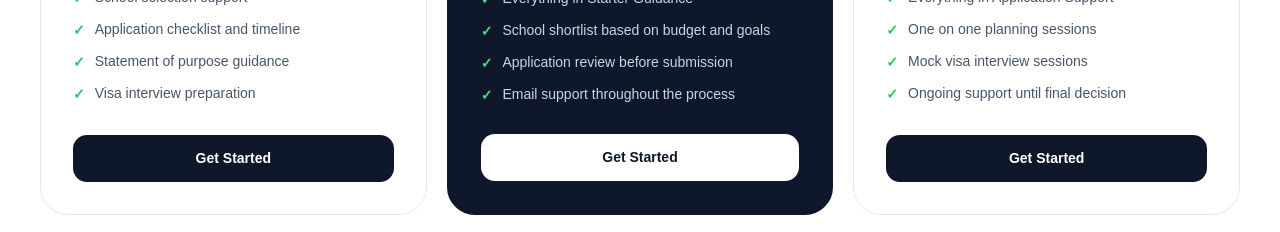
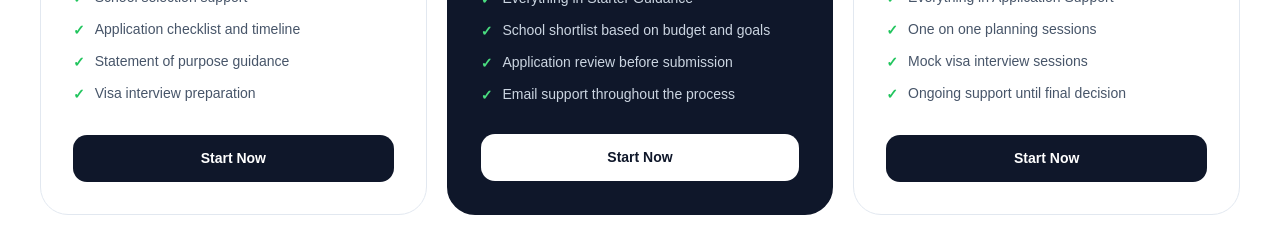
Before and after one commit to EstherAuma97/estel-website, a Next.js app: page / in a window 1280 px wide. Shown: the part 2400-2632 px from the top of the page. Built offline with nearby package versions, Linux system fonts and the light colour scheme.

Commit message:
Add Stripe links to service cards

```diff
--- a/app/page.tsx
+++ b/app/page.tsx
@@ -33,7 +33,9 @@ export default function EstelWebsite() {
   useEffect(() => {
     if (!statsRef.current) return;
     const observer = new IntersectionObserver(
-      ([entry]) => { if (entry.isIntersecting) setStatsVisible(true); },
+      ([entry]) => {
+        if (entry.isIntersecting) setStatsVisible(true);
+      },
       { threshold: 0.3 }
     );
     observer.observe(statsRef.current);
@@ -53,22 +55,26 @@ export default function EstelWebsite() {
   const needs = [
     {
       title: "Choosing the right schools",
-      note: "We help you identify programs that fit your goals, budget, and long term direction so your application strategy starts from the right foundation.",
+      note:
+        "We help you identify programs that fit your goals, budget, and long term direction so your application strategy starts from the right foundation.",
       icon: "🎓",
     },
     {
       title: "Understanding the application process",
-      note: "We break down each stage so you know what schools typically ask for and how to stay organized from inquiry to submission.",
+      note:
+        "We break down each stage so you know what schools typically ask for and how to stay organized from inquiry to submission.",
       icon: "📋",
     },
     {
       title: "Preparing strong documents",
-      note: "We guide you in shaping personal statements and supporting materials so your application feels clear, focused, and professional.",
+      note:
+        "We guide you in shaping personal statements and supporting materials so your application feels clear, focused, and professional.",
       icon: "✍️",
     },
     {
       title: "Getting ready for the visa interview",
-      note: "We help you prepare with practical guidance, common question preparation, and a clearer understanding of what to expect.",
+      note:
+        "We help you prepare with practical guidance, common question preparation, and a clearer understanding of what to expect.",
       icon: "🛂",
     },
   ];
@@ -78,6 +84,7 @@ export default function EstelWebsite() {
       title: "Starter Guidance",
       price: "$149",
       tagline: "Perfect to get started",
+      paymentLink: "https://buy.stripe.com/8x24gy6bd1qg3Hx2Tr4Vy01",
       items: [
         "School selection support",
         "Application checklist and timeline",
@@ -90,6 +97,7 @@ export default function EstelWebsite() {
       price: "$349",
       tagline: "Most students choose this",
       featured: true,
+      paymentLink: "https://buy.stripe.com/fZu5kC5796KA91R8dL4Vy02",
       items: [
         "Everything in Starter Guidance",
         "School shortlist based on budget and goals",
@@ -101,6 +109,7 @@ export default function EstelWebsite() {
       title: "Full Support",
       price: "$799",
       tagline: "Complete end-to-end guidance",
+      paymentLink: "https://buy.stripe.com/28E8wOczB8SI5PF8dL4Vy03",
       items: [
         "Everything in Application Support",
         "One on one planning sessions",
@@ -125,17 +134,20 @@ export default function EstelWebsite() {
 
   const testimonials = [
     {
-      quote: "Estel helped me understand the whole application process from scratch. I felt so much more confident going into my visa interview.",
+      quote:
+        "Estel helped me understand the whole application process from scratch. I felt so much more confident going into my visa interview.",
       name: "Sylvia O.",
       origin: "Kenya to Indiana University",
     },
     {
-      quote: "The school selection guidance alone saved me so much time and confusion. I knew exactly where to apply and why.",
+      quote:
+        "The school selection guidance alone saved me so much time and confusion. I knew exactly where to apply and why.",
       name: "Taylor M.",
       origin: "Kenya to Missouri State",
     },
     {
-      quote: "I was overwhelmed before reaching out. The structured process made everything feel manageable and clear.",
+      quote:
+        "I was overwhelmed before reaching out. The structured process made everything feel manageable and clear.",
       name: "Florence S.",
       origin: "Kenya to Arizona State",
     },
@@ -167,22 +179,26 @@ export default function EstelWebsite() {
   const whyUsaPoints = [
     {
       title: "Wide range of programs",
-      text: "The United States offers a broad selection of Master's programs across fields, allowing students to choose options that align closely with their academic and career goals.",
+      text:
+        "The United States offers a broad selection of Master's programs across fields, allowing students to choose options that align closely with their academic and career goals.",
       icon: "🏛️",
     },
     {
       title: "Research and professional opportunities",
-      text: "Many programs provide strong research exposure, practical learning, and industry connections that can shape long term career growth.",
+      text:
+        "Many programs provide strong research exposure, practical learning, and industry connections that can shape long term career growth.",
       icon: "🔬",
     },
     {
       title: "Flexible pathways",
-      text: "Students often have more room to tailor their studies, build specialized skills, and explore career directions through electives, internships, and campus resources.",
+      text:
+        "Students often have more room to tailor their studies, build specialized skills, and explore career directions through electives, internships, and campus resources.",
       icon: "🗺️",
     },
     {
       title: "Strong outcomes for high demand fields",
-      text: "For students in STEM and other high demand professional programs, the U.S. can offer valuable opportunities for extended work experience after graduation.",
+      text:
+        "For students in STEM and other high demand professional programs, the U.S. can offer valuable opportunities for extended work experience after graduation.",
       icon: "📈",
     },
   ];
@@ -359,7 +375,6 @@ export default function EstelWebsite() {
         }
       `}</style>
 
-      {/* Mobile Menu */}
       {mobileMenuOpen && (
         <div className="mobile-menu">
           <button
@@ -389,7 +404,6 @@ export default function EstelWebsite() {
         </div>
       )}
 
-      {/* Header */}
       <header
         style={{
           position: "sticky",
@@ -449,12 +463,10 @@ export default function EstelWebsite() {
         </div>
       </header>
 
-      {/* Hero */}
       <section id="home" style={{ background: "linear-gradient(180deg, #f8fafc 0%, #ffffff 60%)", borderBottom: "1px solid #f1f5f9" }}>
         <div style={{ maxWidth: 1200, margin: "0 auto", padding: "64px 24px 80px" }}>
           <div style={{ display: "grid", gap: 48, alignItems: "start" }}>
-            <div style={{ display: "grid", gridTemplateColumns: "minmax(0,1fr) minmax(0,1fr)", gap: 48, alignItems: "center" }}
-                 className="hero-grid">
+            <div style={{ display: "grid", gridTemplateColumns: "minmax(0,1fr) minmax(0,1fr)", gap: 48, alignItems: "center" }} className="hero-grid">
               <style>{`@media(max-width:768px){.hero-grid{grid-template-columns:1fr!important}}`}</style>
               <div className="animate-fade-up">
                 <div className="hero-badge">
@@ -533,7 +545,6 @@ export default function EstelWebsite() {
         </div>
       </section>
 
-      {/* Stats Bar */}
       <div ref={statsRef} style={{ background: "#0f172a", padding: "40px 24px" }}>
         <div style={{ maxWidth: 1200, margin: "0 auto", display: "grid", gridTemplateColumns: "repeat(auto-fit, minmax(140px, 1fr))", gap: 24 }}>
           {stats.map((stat, i) => (
@@ -549,7 +560,6 @@ export default function EstelWebsite() {
         </div>
       </div>
 
-      {/* Why USA */}
       <section id="why-usa" style={{ background: "#0f172a", color: "white", padding: "80px 24px" }}>
         <div style={{ maxWidth: 1200, margin: "0 auto" }}>
           <div style={{ maxWidth: 640, marginBottom: 48 }}>
@@ -578,7 +588,6 @@ export default function EstelWebsite() {
         </div>
       </section>
 
-      {/* Why Estel */}
       <section style={{ padding: "80px 24px", background: "#f8fafc" }}>
         <div style={{ maxWidth: 1200, margin: "0 auto" }}>
           <div style={{ display: "grid", gridTemplateColumns: "repeat(auto-fit, minmax(280px, 1fr))", gap: 24, alignItems: "stretch" }}>
@@ -609,7 +618,6 @@ export default function EstelWebsite() {
         </div>
       </section>
 
-      {/* Services */}
       <section id="services" style={{ padding: "80px 24px", background: "white" }}>
         <div style={{ maxWidth: 1200, margin: "0 auto" }}>
           <div style={{ maxWidth: 600, marginBottom: 48 }}>
@@ -662,7 +670,9 @@ export default function EstelWebsite() {
                 </ul>
 
                 <a
-                  href="mailto:consultingestel@gmail.com?subject=Estel%20Global%20Education%20Inquiry"
+                  href={service.paymentLink}
+                  target="_blank"
+                  rel="noopener noreferrer"
                   style={{
                     display: "block",
                     textAlign: "center",
@@ -676,7 +686,7 @@ export default function EstelWebsite() {
                     transition: "all 0.2s ease",
                   }}
                 >
-                  Get Started
+                  Start Now
                 </a>
               </div>
             ))}
@@ -691,7 +701,6 @@ export default function EstelWebsite() {
         </div>
       </section>
 
-      {/* How It Works + About */}
       <section id="how-it-works" style={{ padding: "80px 24px", background: "#f8fafc" }}>
         <div style={{ maxWidth: 1200, margin: "0 auto" }}>
           <div style={{ display: "grid", gridTemplateColumns: "repeat(auto-fit, minmax(300px, 1fr))", gap: 48, alignItems: "start" }}>
@@ -748,7 +757,6 @@ export default function EstelWebsite() {
         </div>
       </section>
 
-      {/* Testimonials */}
       <section style={{ padding: "80px 24px", background: "white" }}>
         <div style={{ maxWidth: 1200, margin: "0 auto" }}>
           <div style={{ textAlign: "center", marginBottom: 48 }}>
@@ -780,7 +788,6 @@ export default function EstelWebsite() {
         </div>
       </section>
 
-      {/* Trust + Disclaimer */}
       <section style={{ padding: "60px 24px", background: "#f8fafc" }}>
         <div style={{ maxWidth: 1200, margin: "0 auto" }}>
           <div style={{ display: "grid", gridTemplateColumns: "repeat(auto-fit, minmax(300px, 1fr))", gap: 24 }}>
@@ -819,7 +826,6 @@ export default function EstelWebsite() {
         </div>
       </section>
 
-      {/* FAQ */}
       <section id="faq" style={{ padding: "80px 24px", background: "white" }}>
         <div style={{ maxWidth: 800, margin: "0 auto" }}>
           <span className="section-label">FAQ</span>
@@ -856,7 +862,6 @@ export default function EstelWebsite() {
         </div>
       </section>
 
-      {/* CTA / Contact */}
       <section id="contact" style={{ background: "#0f172a", padding: "80px 24px" }}>
         <div style={{ maxWidth: 700, margin: "0 auto", textAlign: "center" }}>
           <span style={{ display: "inline-block", background: "rgba(255,255,255,0.08)", border: "1px solid rgba(255,255,255,0.12)", borderRadius: 100, padding: "6px 16px", fontSize: 12, fontWeight: 600, letterSpacing: "0.1em", textTransform: "uppercase", color: "#94a3b8", marginBottom: 24 }}>
@@ -884,7 +889,6 @@ export default function EstelWebsite() {
         </div>
       </section>
 
-      {/* Footer */}
       <footer style={{ background: "#080f1c", borderTop: "1px solid rgba(255,255,255,0.06)", padding: "32px 24px" }}>
         <div style={{ maxWidth: 1200, margin: "0 auto", display: "flex", flexWrap: "wrap", justifyContent: "space-between", alignItems: "center", gap: 16 }}>
           <div>
```
